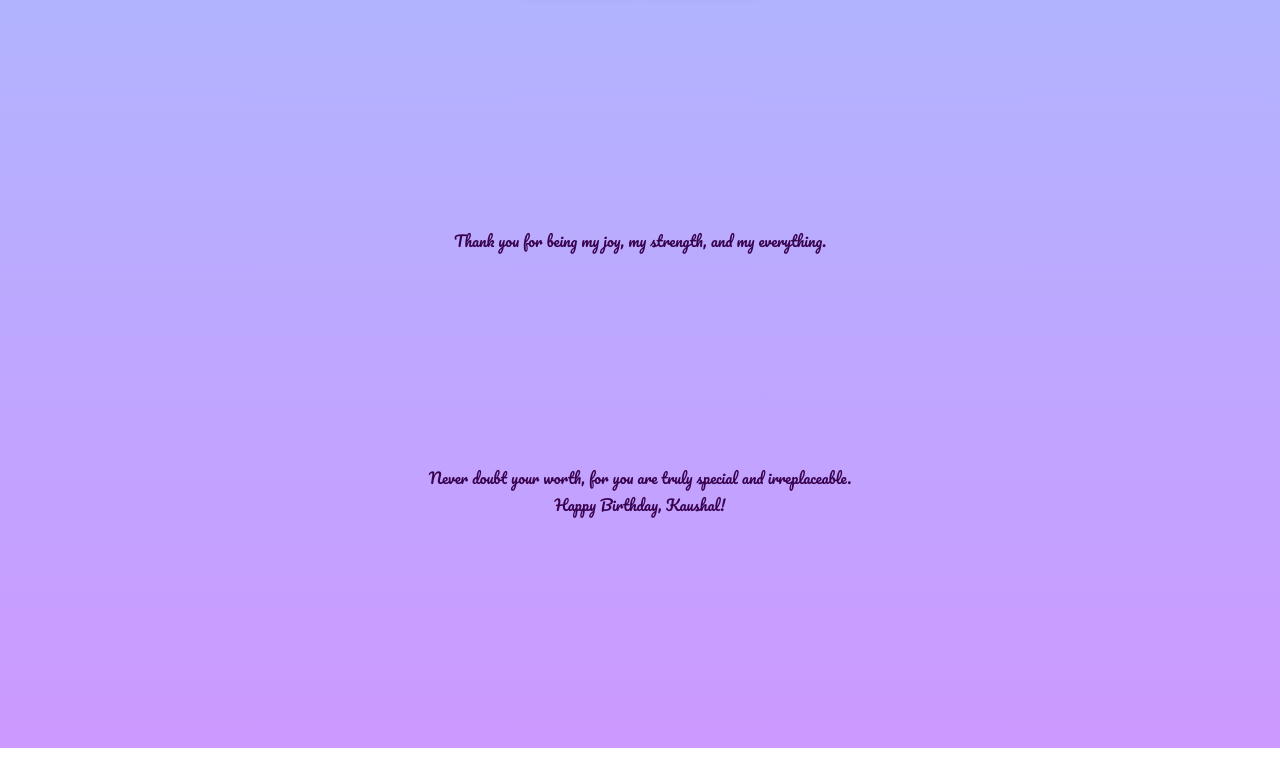
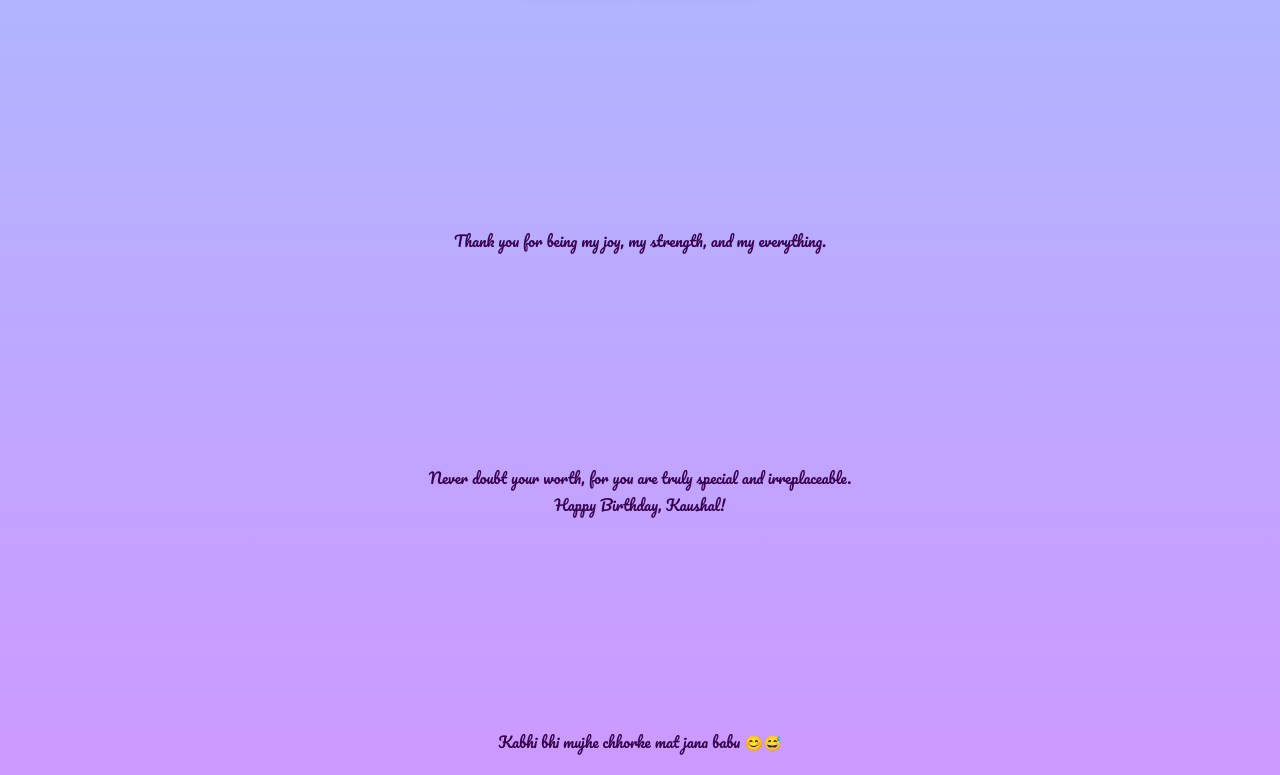
Before and after one commit to Jocefynerooot/birthday_website, a plain HTML site: page index.html in a window 1280 px wide. Shown: the part 2133-2908 px from the top of the page. Before the commit the page ends 2881 px from the top, so only its background shows below. Drawn offline with Linux system fonts and the light colour scheme; grey boxes are pictures that could not be loaded.

Commit message:
finalising
undefined

```diff
--- a/index.html
+++ b/index.html
@@ -419,6 +419,7 @@ p{
                             Your browser does not support the video tag.
                         </video>
                     </div>
+                    <p id="message8" style>Kabhi bhi mujhe chhorke mat jana babu 😊😅</p>
             </div>
 
         </main>
```
Lines whose indentation alone changed are shown as unchanged.
